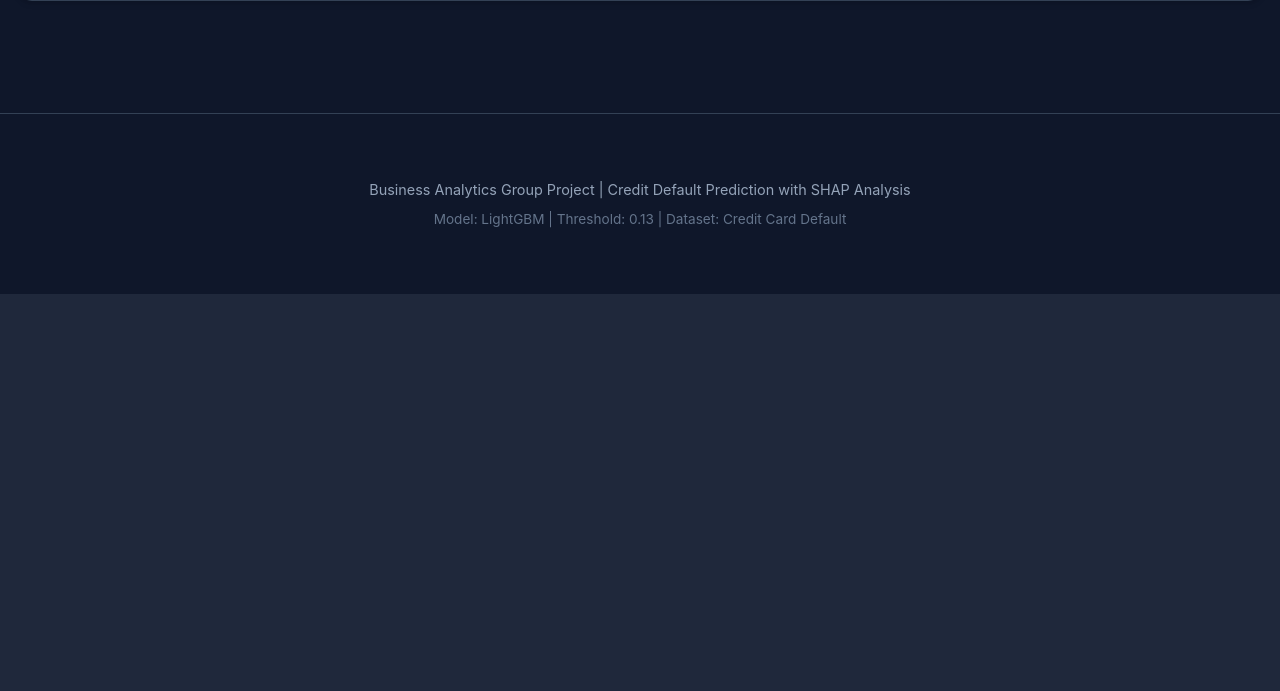
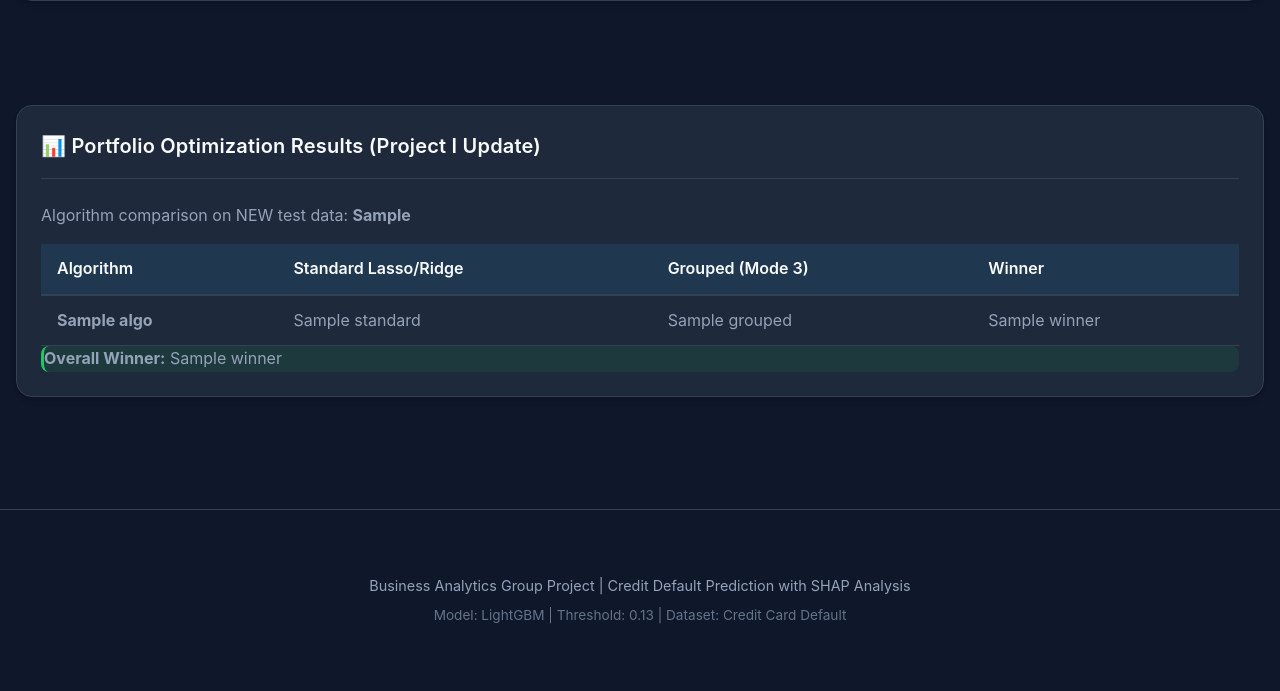
Before and after one commit to ying-jeanne/Business_Analytics, a Flask app: template II/templates/index.html in a window 1280 px wide. Shown: the part 1582-2273 px from the top of the page. Before the commit the page ends 1876 px from the top, so only its background shows below. Run offline with Flask 3, Linux system fonts and the light colour scheme; the template is opened without the code that fills it: most values are stand-ins (such as "Sample title", 1, 10 or a date in 2020); some libraries are stand-ins or nearby versions.

Commit message:
fix float

```diff
--- a/II/app.py
+++ b/II/app.py
@@ -43,9 +43,9 @@ def index():
         elif true == 1 and pred == 0: status = 'FN'
 
         customers.append({
-            'id': row['ID'],
-            'label': true,
-            'score': round(row['Prediction_Score'], 3),
+            'id': int(row['ID']),
+            'label': int(true),
+            'score': float(round(row['Prediction_Score'], 3)),
             'status': status
         })
 
@@ -80,17 +80,28 @@ def index():
     recall = tp_count / (tp_count + fn_count) if (tp_count + fn_count) > 0 else 0
 
     stats = {
-        'total': all_customers_count,
+        'total': int(all_customers_count),
         'accuracy': round(accuracy * 100, 2),
         'precision': round(precision * 100, 2),
         'recall': round(recall * 100, 2),
-        'tp': tp_count,
-        'tn': tn_count,
-        'fp': fp_count,
-        'fn': fn_count
+        'tp': int(tp_count),
+        'tn': int(tn_count),
+        'fp': int(fp_count),
+        'fn': int(fn_count)
     }
 
-    return render_template('index.html', customers=customers, current_filter=filter_type, stats=stats)
+    # Portfolio optimization comparison data from Project I
+    portfolio_data = {
+        'results': [
+            {'algo': 'LASSO', 'standard': 0.1467, 'grouped': 0.0905, 'winner': 'Standard'},
+            {'algo': 'Ridge', 'standard': 0.1524, 'grouped': 0.0821, 'winner': 'Standard'},
+            {'algo': 'MinVar', 'standard': 0.0273, 'grouped': 0.0919, 'winner': 'Grouped'}
+        ],
+        'winner': 'Standard Ridge (0.1524)',
+        'test_period': 'July-September 2025'
+    }
+
+    return render_template('index.html', customers=customers, current_filter=filter_type, stats=stats, portfolio=portfolio_data)
 
 @app.route('/details/<int:customer_id>')
 def get_details(customer_id):
@@ -115,10 +126,10 @@ def get_details(customer_id):
 
     return jsonify({
         'id': int(row['ID']),
-        'true_label': true,
+        'true_label': int(true),
         'prediction_score': float(row['Prediction_Score']),
         'status': status,
-        'threshold': threshold
+        'threshold': float(threshold)
     })
 
 @app.route('/plot/<int:customer_id>')
@@ -156,7 +167,12 @@ def get_plot(customer_id):
 
     cumulative = base_value
     for feat, shap_val, feat_val in zip(top_features, top_shap_values, top_feature_values):
-        labels.append(f'{feat}={feat_val:.2f}')
+        # Format feature value as int if it's a whole number, otherwise as float
+        if isinstance(feat_val, (int, np.integer)) or (isinstance(feat_val, (float, np.floating)) and feat_val == int(feat_val)):
+            feat_val_str = f'{int(feat_val)}'
+        else:
+            feat_val_str = f'{float(feat_val):.2f}'
+        labels.append(f'{feat}={feat_val_str}')
         values.append(shap_val)
         colors.append('#ff6b6b' if shap_val > 0 else '#4ecdc4')
         cumulative += shap_val
--- a/II/static/css/style.css
+++ b/II/static/css/style.css
@@ -522,3 +522,43 @@ h5 {
     outline: 2px solid var(--accent-color);
     outline-offset: 2px;
 }
+
+/* Portfolio Comparison Table */
+.comparison-table {
+    width: 100%;
+    border-collapse: collapse;
+    margin-top: 1rem;
+}
+
+.comparison-table thead {
+    background: rgba(56, 189, 248, 0.1);
+}
+
+.comparison-table th {
+    padding: 0.75rem 1rem;
+    text-align: left;
+    font-weight: 600;
+    color: var(--text-primary);
+    border-bottom: 2px solid var(--border-color);
+}
+
+.comparison-table td {
+    padding: 0.75rem 1rem;
+    color: var(--text-secondary);
+    border-bottom: 1px solid var(--border-color);
+}
+
+.comparison-table tbody tr:hover {
+    background: rgba(56, 189, 248, 0.05);
+}
+
+.winner-cell {
+    background: rgba(34, 197, 94, 0.15);
+    color: var(--color-tp);
+    font-weight: 600;
+}
+
+.table-responsive {
+    overflow-x: auto;
+    -webkit-overflow-scrolling: touch;
+}
--- a/II/templates/index.html
+++ b/II/templates/index.html
@@ -156,6 +156,57 @@
                                 </div>
                                 <div id="shap-plot"></div>
                             </div>
+                        </div>
+                    </div>
+                </div>
+            </div>
+        </div>
+    </div>
+
+    <!-- Portfolio Optimization Results Section -->
+    <div class="container py-5">
+        <div class="row mb-4">
+            <div class="col-12">
+                <div class="card">
+                    <div class="card-header bg-primary">📊 Portfolio Optimization Results (Project I Update)</div>
+                    <div class="card-body">
+                        <p class="mb-3" style="color: var(--text-secondary);">
+                            Algorithm comparison on NEW test data: <strong>{{ portfolio.test_period }}</strong>
+                        </p>
+
+                        <!-- Comparison Table -->
+                        <div class="table-responsive">
+                            <table class="comparison-table">
+                                <thead>
+                                    <tr>
+                                        <th>Algorithm</th>
+                                        <th>Standard Lasso/Ridge</th>
+                                        <th>Grouped (Mode 3)</th>
+                                        <th>Winner</th>
+                                    </tr>
+                                </thead>
+                                <tbody>
+                                    {% for result in portfolio.results %}
+                                    <tr>
+                                        <td><strong>{{ result.algo }}</strong></td>
+                                        <td class="{% if result.winner == 'Standard' %}winner-cell{% endif %}">
+                                            {{ result.standard }}
+                                            {% if result.winner == 'Standard' %}✓{% endif %}
+                                        </td>
+                                        <td class="{% if result.winner == 'Grouped' %}winner-cell{% endif %}">
+                                            {{ result.grouped }}
+                                            {% if result.winner == 'Grouped' %}✓{% endif %}
+                                        </td>
+                                        <td>{{ result.winner }}</td>
+                                    </tr>
+                                    {% endfor %}
+                                </tbody>
+                            </table>
+                        </div>
+
+                        <!-- Winner Summary -->
+                        <div class="mt-4 p-3" style="background: rgba(34, 197, 94, 0.1); border-left: 3px solid var(--color-tp); border-radius: var(--radius-sm);">
+                            <strong>Overall Winner:</strong> {{ portfolio.winner }}
                         </div>
                     </div>
                 </div>
```
